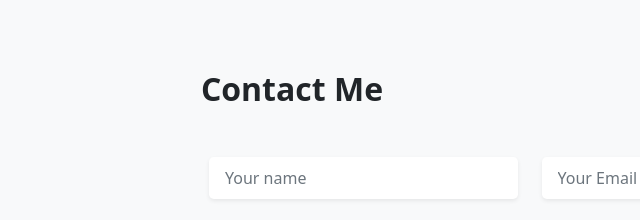
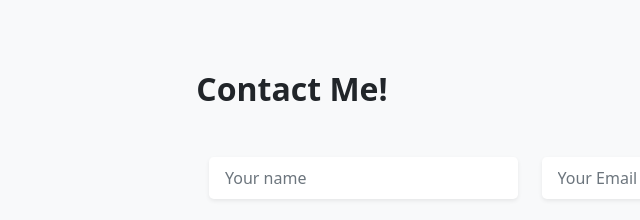
Before and after one commit to anderssonvlaa/portfolio, a plain HTML site: page index.html in a window 1280 px wide. Shown: the part 3014-3234 px from the top of the page, 348-988 px from the left. Drawn offline with nearby package versions, Linux system fonts and the light colour scheme.

Commit message:
Update index.html

```diff
--- a/index.html
+++ b/index.html
@@ -259,7 +259,7 @@
                 <div class="col-lg-8">
                     <div class="section-title text-center">
                         <h2 class="fw-bold mb-5">
-                            Contact Me
+                            Contact Me!
                         </h2>
                     </div>
                 </div>
```
